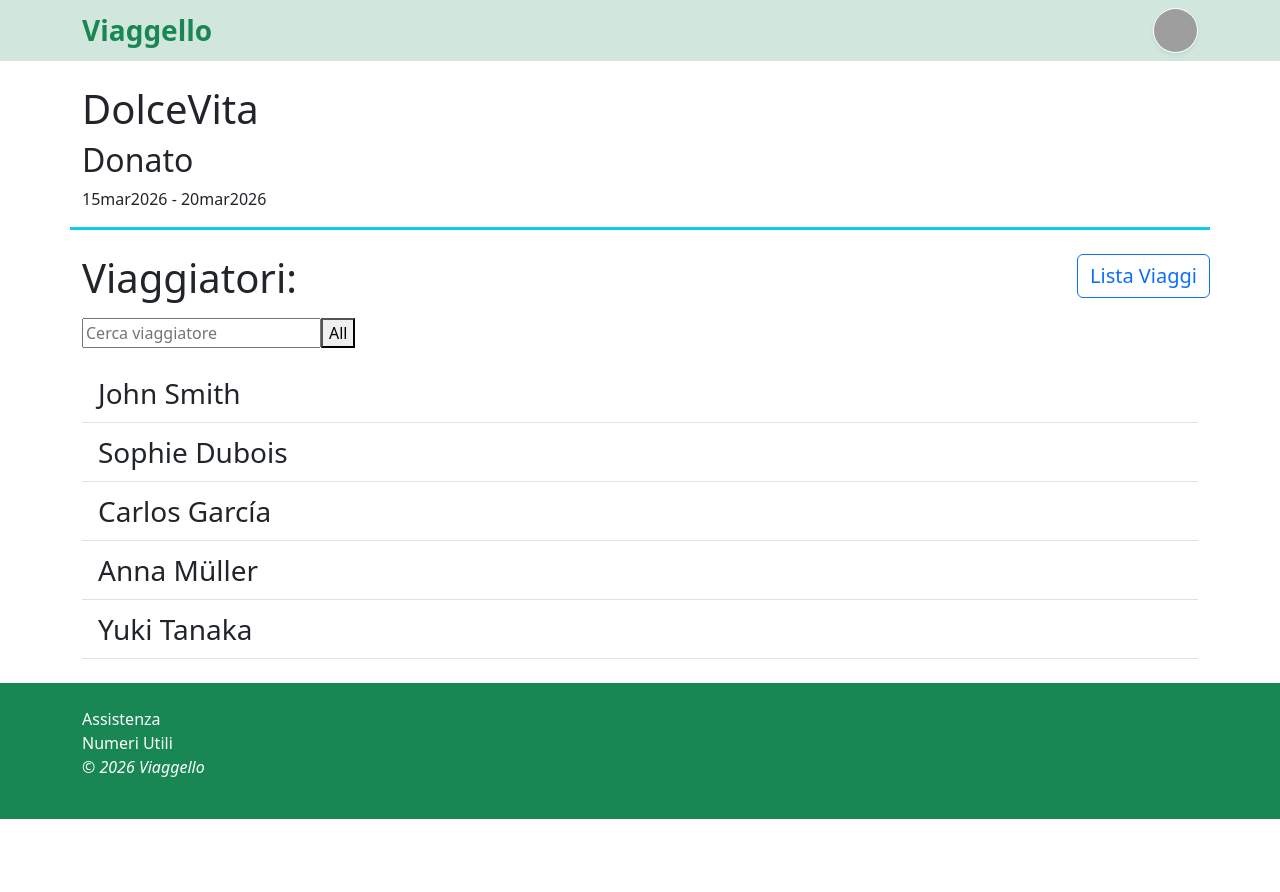
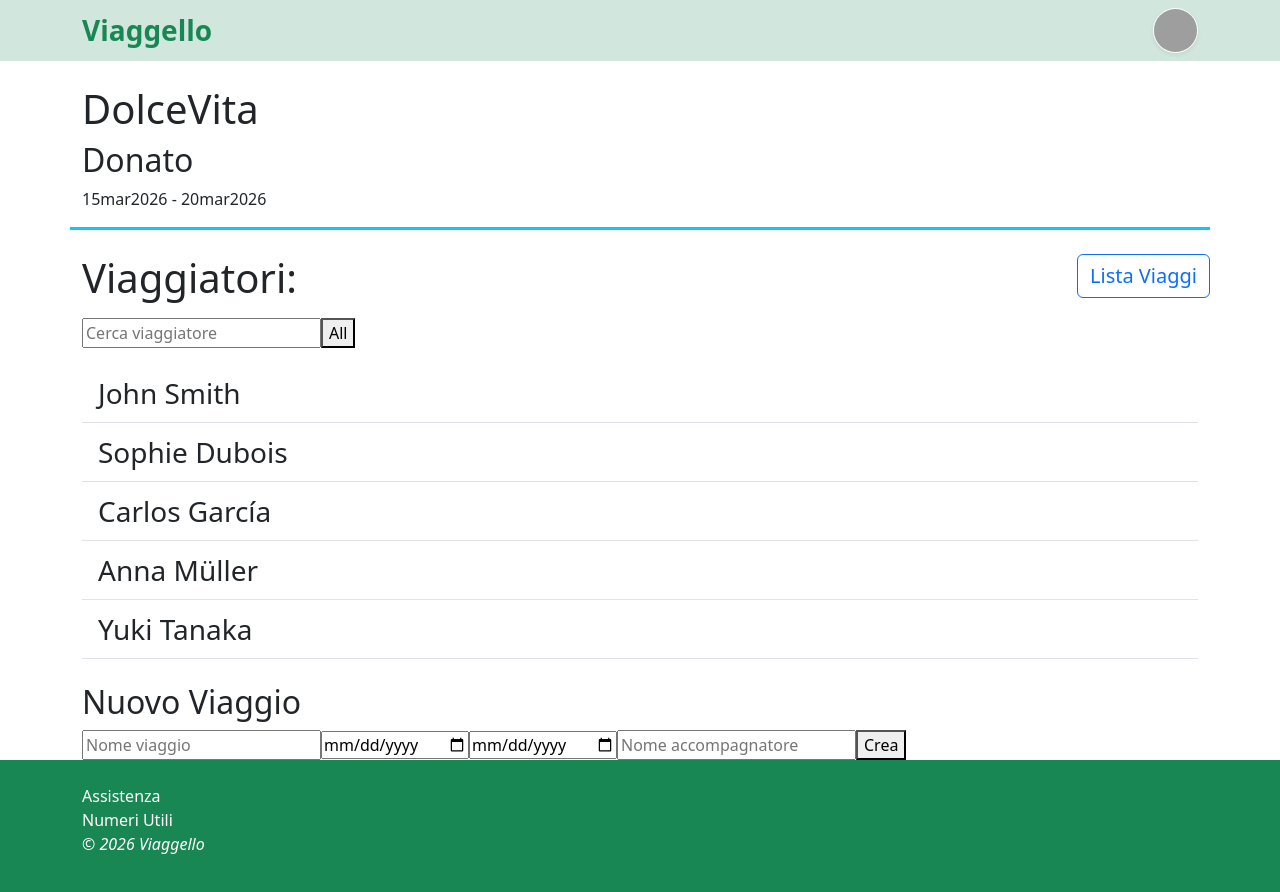
Before and after one commit to 0xMauriz/webapp-group-frontend, a React (Vite) app: page /travel/1 in a window 1280 px wide. Shown: the top 892 px of the page. Before the commit the page ends 819 px from the top, so only its background shows below. Built offline with nearby package versions, Linux system fonts and the light colour scheme; grey boxes are pictures that could not be loaded.

Commit message:
Testato submit form aggunta viaggio

```diff
--- a/src/components/newTripSubmitForm.jsx
+++ b/src/components/newTripSubmitForm.jsx
@@ -1,6 +1,6 @@
 import { useState } from "react";
 
-function newTripSubmitForm({ onSubmit }) {
+function NewTripSubmitForm({ onSubmit }) {
     // STATE del form
   // Qui salviamo i valori inseriti negli input
     const [formData, setFormData] = useState({
@@ -24,7 +24,10 @@ function newTripSubmitForm({ onSubmit }) {
     // FUNZIONE che parte quando invio il form
     function handleSubmit(e) {
         e.preventDefault(); // evita il refresh della pagina
+        console.log(formData);
         onSubmit(formData);
+
+
     }
 
     return (
@@ -55,15 +58,18 @@ function newTripSubmitForm({ onSubmit }) {
 
             <input
                 type="text"
-                name="tutore"
+                name="tutor"
                 placeholder="Nome accompagnatore"
-                value={formData.tutore}
+                value={formData.tutor}
                 onChange={handleChange}
             />
 
             <button type="submit">Crea</button>
         </form>
     );
+
+
+
 }
 
-export default newTripSubmitForm;
+export default NewTripSubmitForm;
--- a/src/pages/TravelDetail.jsx
+++ b/src/pages/TravelDetail.jsx
@@ -3,6 +3,7 @@ import { useState } from "react";
 //importo componenti
 import TravelerCards from "../components/TravelerCards";
 import SearchBar from "../components/SearchBar";
+import NewTripSubmitForm from "../components/newTripSubmitForm";
 
 //importo dati
 import arrayViaggi from "./../data/tripData";
@@ -54,6 +55,7 @@ function TravelDetail() {
           </ul>
         </div>
       </div>
+      <div> <NewTripSubmitForm /> </div>
     </div>
   );
 }
```
